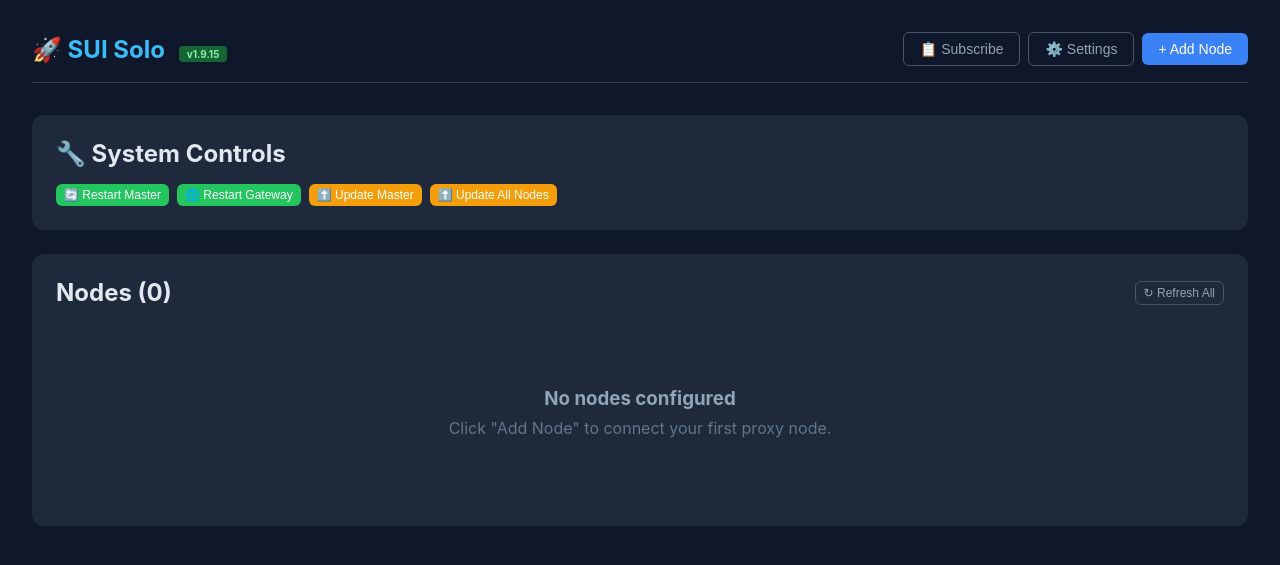
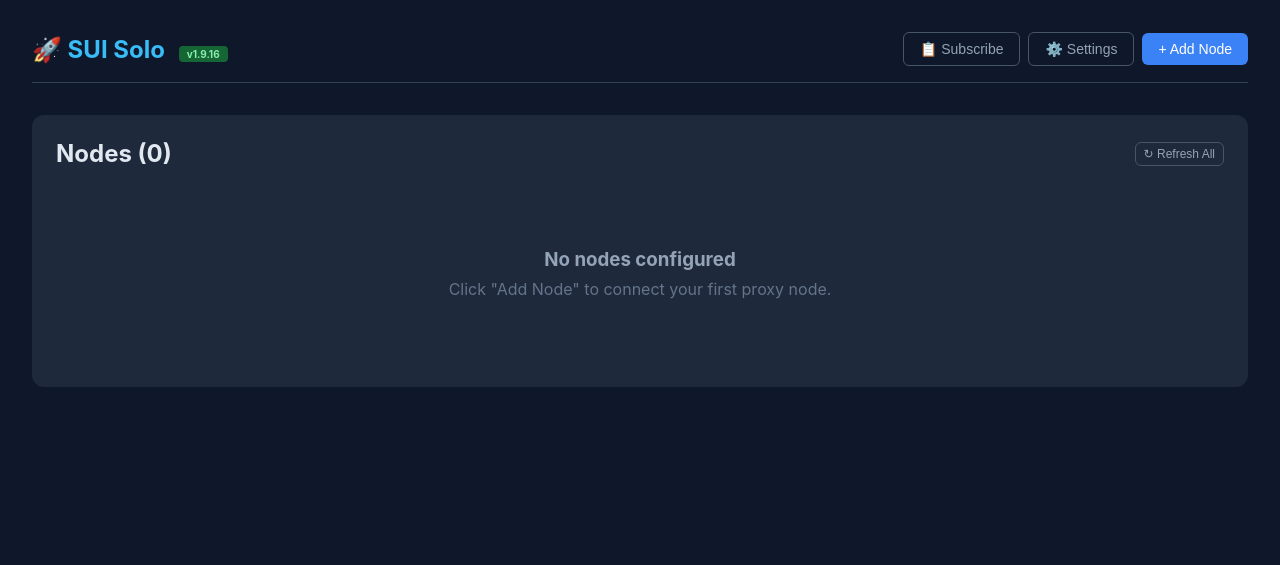
Before and after one commit to hioTEC/SUIS, a Flask app: page / in a window 1280 px wide. Shown: the top 565 px of the page. Run offline with Flask 3, Linux system fonts and the light colour scheme.

Commit message:
v1.9.16: Remove System Controls section, fix node services status loading

```diff
--- a/master/app.py
+++ b/master/app.py
@@ -20,7 +20,7 @@
 NODES_FILE = os.path.join(DATA_DIR, 'nodes.json')
 SETTINGS_FILE = os.path.join(DATA_DIR, 'settings.json')
 SALT = "SUI_Solo_Secured_2025"
-VERSION = "1.9.15"
+VERSION = "1.9.16"
 GITHUB_REPO = "https://github.com/pjonix/SUIS"
 GITHUB_RAW = "https://raw.githubusercontent.com/pjonix/SUIS/main"
 
--- a/master/templates/index.html
+++ b/master/templates/index.html
@@ -83,18 +83,7 @@
             </div>
         </header>
 
-        <!-- Quick Actions Card -->
-        <div class="card" style="margin-bottom: 1.5rem;">
-            <div class="card-header">
-                <h2>🔧 System Controls</h2>
-            </div>
-            <div style="display: flex; gap: 0.5rem; flex-wrap: wrap;">
-                <button class="btn btn-success btn-sm" onclick="restartMaster()">🔄 Restart Master</button>
-                <button class="btn btn-success btn-sm" onclick="restartGateway()">🌐 Restart Gateway</button>
-                <button class="btn btn-warning btn-sm" onclick="updateMaster()">⬆️ Update Master</button>
-                <button class="btn btn-warning btn-sm" onclick="updateAllNodes()">⬆️ Update All Nodes</button>
-            </div>
-        </div>
+
 
         <div class="card">
             <div class="card-header">
@@ -889,7 +878,7 @@
             const nodes = document.querySelectorAll('.node-card');
             nodes.forEach(node => {
                 const id = node.id.replace('node-', '');
-                loadServices(id);
+                checkStatus(id);
             });
         });
     </script>
--- a/node/agent.py
+++ b/node/agent.py
@@ -291,7 +291,7 @@
 @require_auth
 @rate_limit(api_limiter)
 def version():
-    return jsonify({'version': '1.9.15'})
+    return jsonify({'version': '1.9.16'})
 
 
 # ============================================================================
```
Also changed, not shown: CHANGELOG.md.
